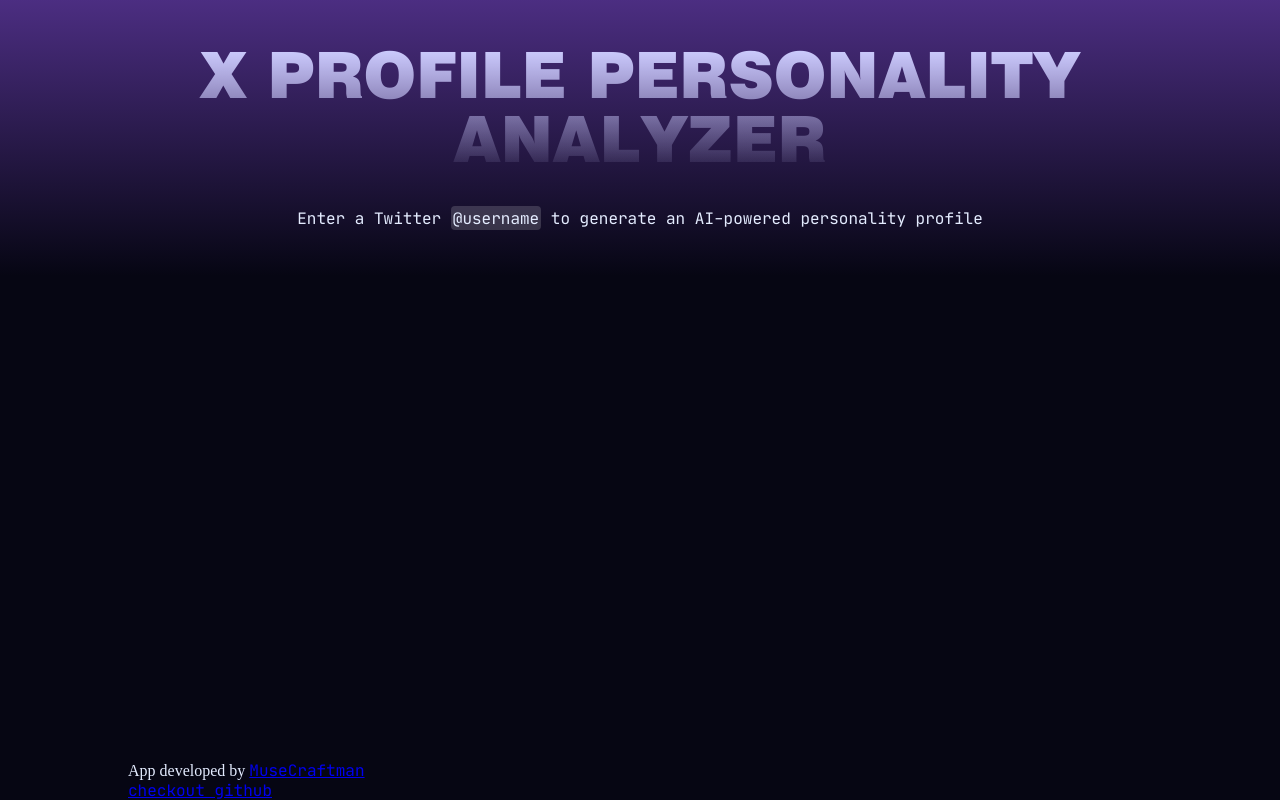
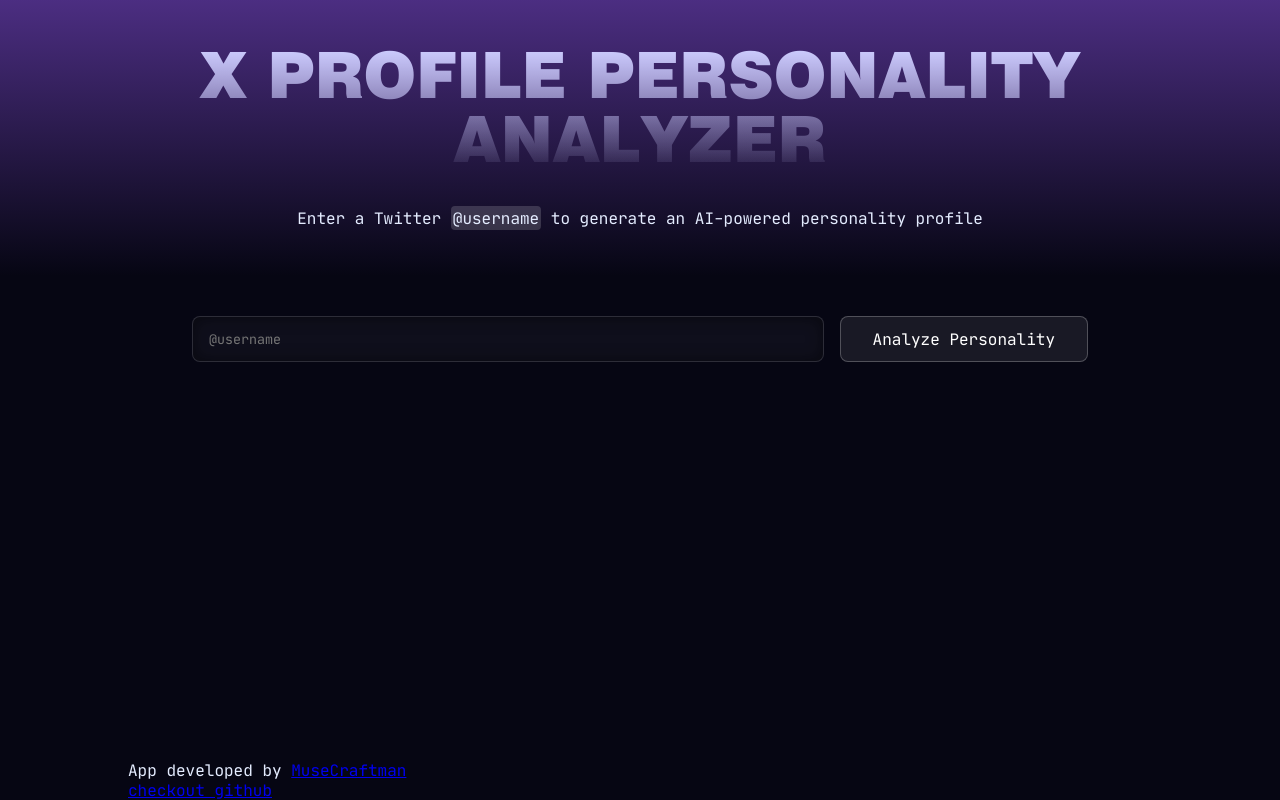
Before and after one commit to MuseCraftman/twitter-personality-analyzer, a SvelteKit app: page / in a window 1280 px wide. Built offline with nearby package versions, Linux system fonts and the light colour scheme.

Commit message:
Add Analyzer component with input form for personality analysis; update global styles for padding adjustments

```diff
--- a/src/routes/+page.svelte
+++ b/src/routes/+page.svelte
@@ -1,5 +1,7 @@
 <script lang="ts">
 	import Header from './components/Header.svelte';
+	import Analyzer from './components/analyzer/Analyzer.svelte';
 </script>
 
 <Header />
+<Analyzer />
--- /dev/null
+++ b/src/routes/components/analyzer/Analyzer.svelte
@@ -0,0 +1,13 @@
+<script lang="ts">
+	import AnalyzerInput from './AnalyzerInput.svelte';
+</script>
+
+<div class="content">
+	<div class="padding-global padding-small">
+		<div class="container">
+			<div class="content-inner">
+				<AnalyzerInput />
+			</div>
+		</div>
+	</div>
+</div>
--- /dev/null
+++ b/src/routes/components/analyzer/AnalyzerInput.svelte
@@ -0,0 +1,52 @@
+<script>
+	import { enhance } from '$app/forms';
+</script>
+
+<form method="POST" action="?/analyze" use:enhance>
+	<input name="username" placeholder="@username" required />
+	<button type="submit">Analyze Personality</button>
+</form>
+
+<style lang="scss">
+	form {
+		display: flex;
+		width: 100%;
+		gap: 1rem;
+
+		padding-inline: 4rem;
+
+		input {
+			padding: 0.75rem 1rem;
+			background-color: rgba(255, 255, 255, 0.04);
+			border: 1px solid rgba(255, 255, 255, 0.12);
+			border-radius: 0.5rem;
+			color: white;
+
+			box-shadow: inset 0 0 1rem 0 rgba(0, 0, 0, 0.48);
+
+			width: 100%;
+		}
+
+		button {
+			all: unset;
+			cursor: pointer;
+			white-space: nowrap;
+			padding: 0.75rem 2rem;
+			background: rgba(255, 255, 255, 0.08);
+			color: white;
+			border: 1px solid rgba(255, 255, 255, 0.24);
+			border-radius: 0.5rem;
+
+			transition: all 0.2s ease-in-out;
+
+			&:active {
+				transform: scale(0.98);
+			}
+
+			&:hover {
+				background-color: rgba(255, 255, 255, 0.12);
+				border: 1px solid rgba(255, 255, 255, 0.48);
+			}
+		}
+	}
+</style>
--- a/src/styles/global.css
+++ b/src/styles/global.css
@@ -35,6 +35,7 @@ h1 {
 	max-width: 24ch;
 }
 
+div,
 p,
 span,
 a,
@@ -66,7 +67,7 @@ label {
 		padding-bottom: 3rem;
 	}
 	&.padding-small {
-		padding-block: 2rem;
+		padding-block: 2.5rem;
 	}
 }
 
```
